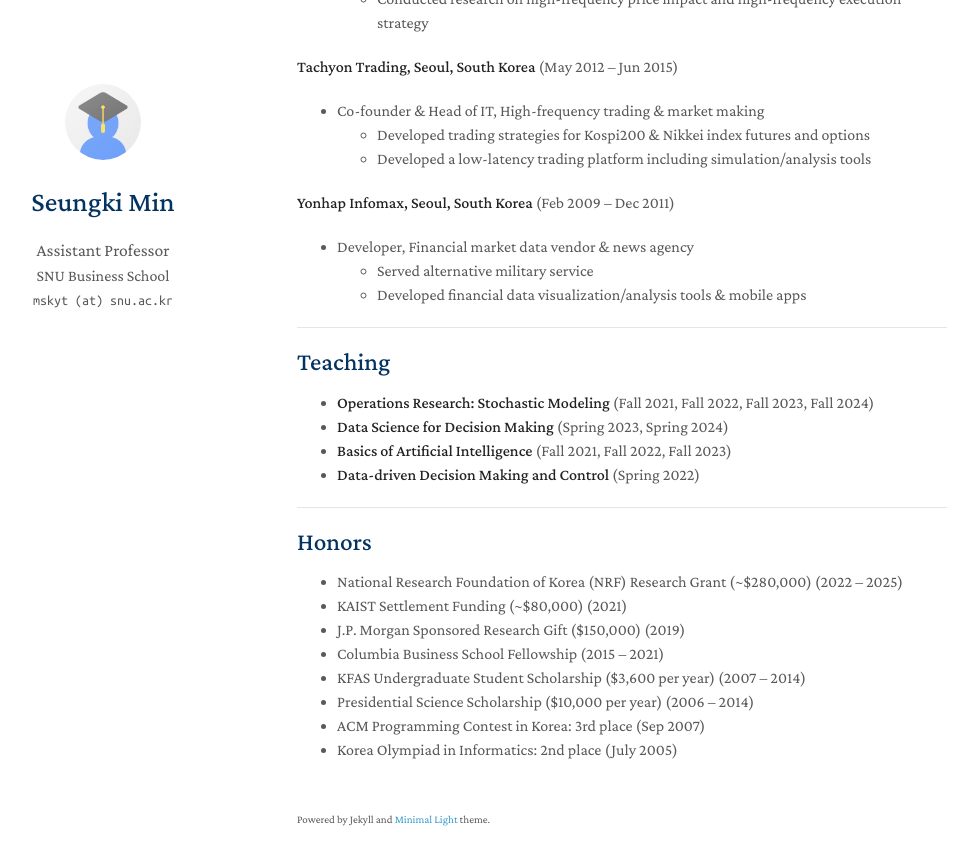
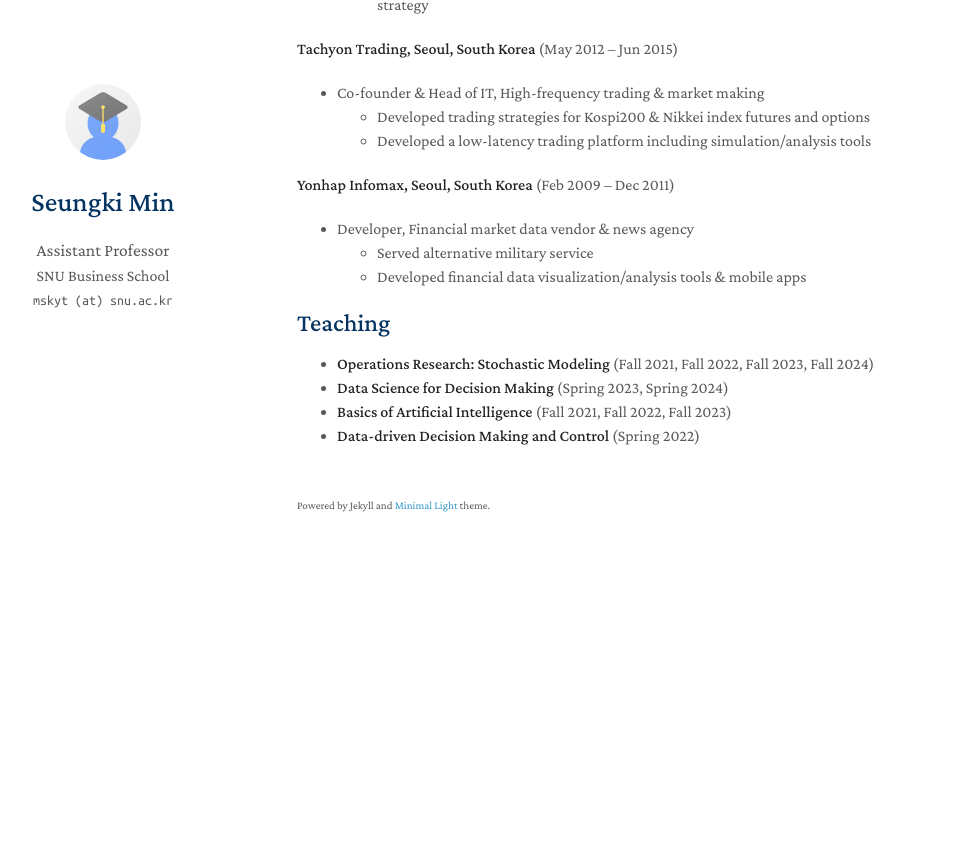
Before and after one commit to mskyt88/mskyt88.github.io, a Jekyll site: the page built from index.md, in a window 1280 px wide and 900 px high, scrolled down 1631 px. Shown: the top 865 px of the window, without its empty margins (173-1151 px from the left). Built offline with Jekyll 4.4.1, drawn with Linux system fonts in a browser that asks for light colours; a style sheet for code colours, icons or effects is not loaded; our own code applies the rules of GitHub Pages for plain Markdown files; after the commit the page ends 2217 px from its top, so only the background shows below that; some of the changed text lies outside the part shown.

Commit message:
Update index.md

```diff
--- a/index.md
+++ b/index.md
@@ -8,15 +8,14 @@ I am an assistant professor at SNU Business School.
 
 ## Academic Appointments
 
-**SNU Business School, Seoul National University, Seoul, South Korea**
+**SNU Business School, Seoul National University**, Seoul, South Korea (Feb 2025 – Present)
 
-- *Assistant Professor of Operations Management* (Feb 2025 – Present)
+- *Assistant Professor of Operations Management*
 
-**Korea Advanced Institute of Science and Technology (KAIST), Daejeon, South Korea**
+**Korea Advanced Institute of Science and Technology (KAIST)**, Daejeon, South Korea (Sep 2021 – Jan 2025)
 
-- *Assistant Professor of Industrial & Systems Engineering (ISysE)* (Sep 2021 – Jan 2025)
+- *Assistant Professor of Industrial & Systems Engineering (ISysE)*
 
----
 
 ## Education
 
@@ -51,7 +50,6 @@ I am an assistant professor at SNU Business School.
 
 - S. Min, C. C. Moallemi, D. J. Russo. "Policy Gradient Optimization of Thompson Sampling Policies." Submitted to *INFORMS Journal on Computing*. Initial version: 2020
 
----
 
 ## Work Experience
 
@@ -72,7 +70,6 @@ I am an assistant professor at SNU Business School.
   - Served alternative military service
   - Developed financial data visualization/analysis tools & mobile apps
 
----
 
 ## Teaching
 
@@ -80,16 +77,3 @@ I am an assistant professor at SNU Business School.
 - **Data Science for Decision Making** (Spring 2023, Spring 2024)
 - **Basics of Artificial Intelligence** (Fall 2021, Fall 2022, Fall 2023)
 - **Data-driven Decision Making and Control** (Spring 2022)
-
----
-
-## Honors
-
-- National Research Foundation of Korea (NRF) Research Grant (~$280,000) (2022 – 2025)
-- KAIST Settlement Funding (~$80,000) (2021)
-- J.P. Morgan Sponsored Research Gift ($150,000) (2019)
-- Columbia Business School Fellowship (2015 – 2021)
-- KFAS Undergraduate Student Scholarship ($3,600 per year) (2007 – 2014)
-- Presidential Science Scholarship ($10,000 per year) (2006 – 2014)
-- ACM Programming Contest in Korea: 3rd place (Sep 2007)
-- Korea Olympiad in Informatics: 2nd place (July 2005)
```
